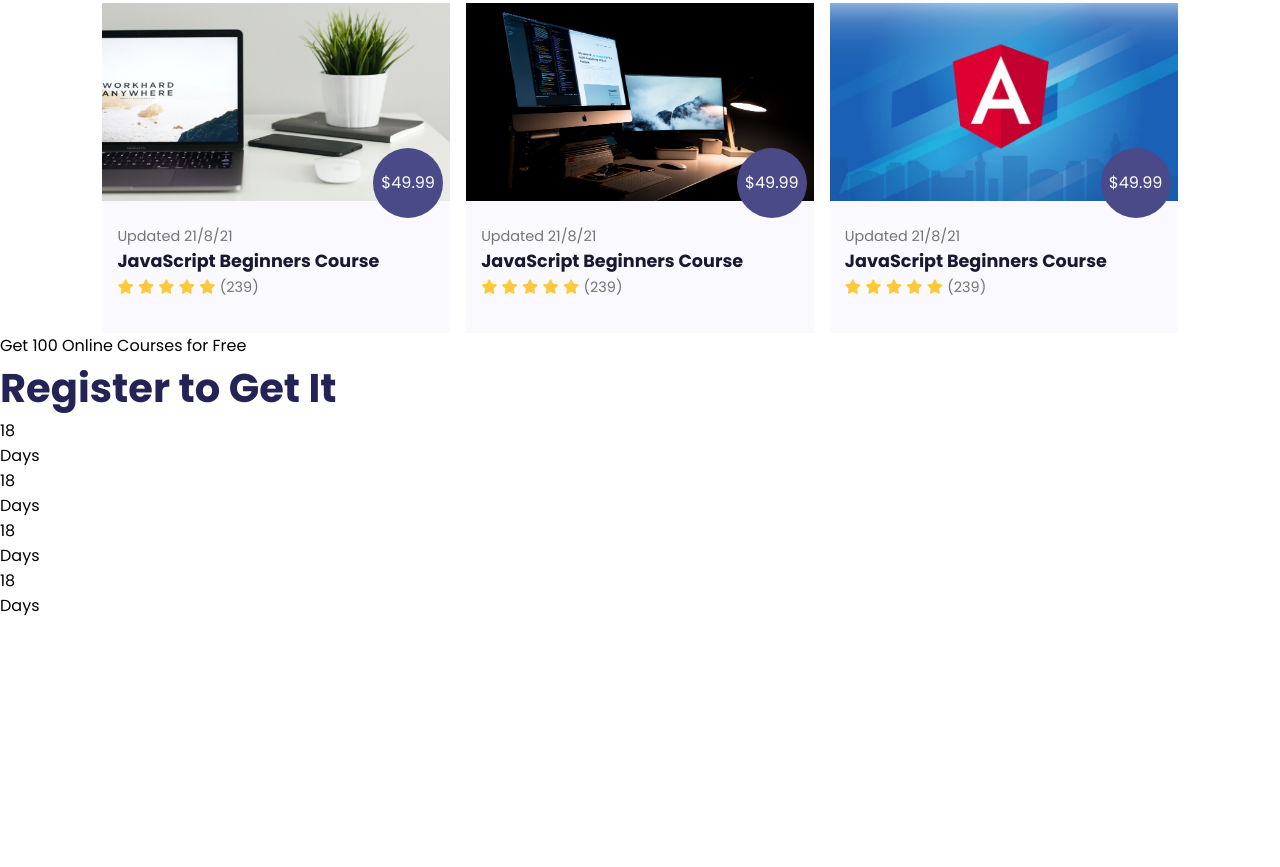
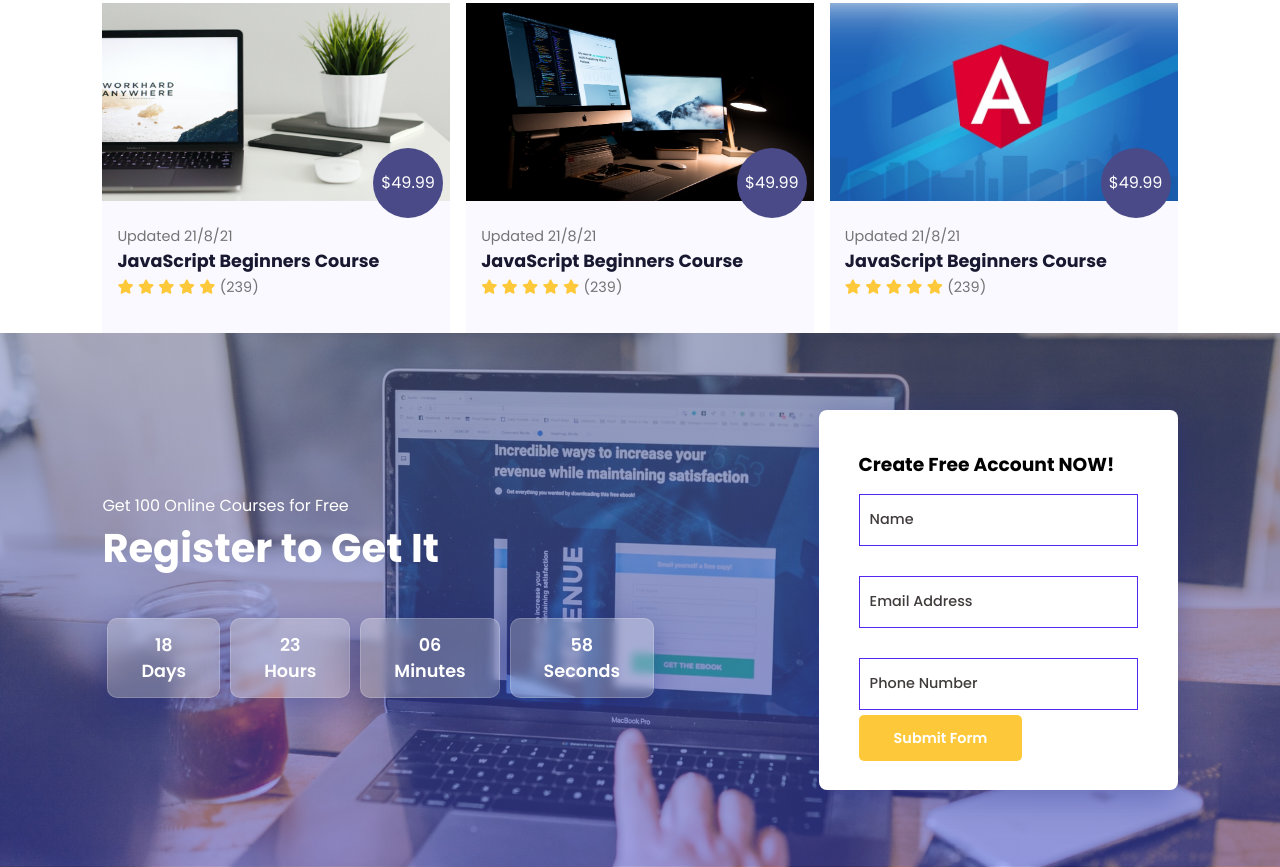
Before and after one commit to jaturaorn/freetime-project, a plain HTML site: page index.html in a window 1280 px wide. Shown: the part 1713-2580 px from the top of the page. Before the commit the page ends 2331 px from the top, so only its background shows below. Drawn offline with Linux system fonts and the light colour scheme.

Commit message:
Finish in registration section

```diff
--- a/index.html
+++ b/index.html
@@ -174,29 +174,39 @@
 
     <!-- Registration -->
 
-    <div id="regisration">
+    <div id="registration">
       <div class="reminder">
         <p>Get 100 Online Courses for Free</p>
         <h1>Register to Get It</h1>
         <div class="time">
-          18 <br />
-          Days
+          <div class="date">
+            18 <br />
+            Days
+          </div>
+          <div class="date">
+            23 <br />
+            Hours
+          </div>
+          <div class="date">
+            06 <br />
+            Minutes
+          </div>
+          <div class="date">
+            58 <br />
+            Seconds
+          </div>
         </div>
-        <div class="time">
-          18 <br />
-          Days
-        </div>
-        <div class="time">
-          18 <br />
-          Days
-        </div>
-        <div class="time">
-          18 <br />
-          Days
+      </div>
+      <div class="form">
+        <h3>Create Free Account NOW!</h3>
+        <input type="text" placeholder="Name" name="" id="" />
+        <input type="text" placeholder="Email Address" name="" id="" />
+        <input type="text" placeholder="Phone Number" name="" id="" />
+        <div class="btn">
+          <a class="yellow href="#">Submit Form</a>
         </div>
       </div>
     </div>
-    <div class="form"></div>
   </body>
   <script src="index.js"></script>
   <script
--- a/style.css
+++ b/style.css
@@ -231,3 +231,87 @@ nav .navigation ul li a:hover {
   right: 7px;
   bottom: 115px;
 }
+
+/* registration */
+
+#registration {
+  padding: 6vw 8vw 6vw 8vw;
+  background-image: linear-gradient(
+      rgba(99, 112, 168, 0.5),
+      rgba(81, 91, 233, 0.5)
+    ),
+    url("images/signup.jpg");
+  width: 100%;
+  height: 100%;
+  background-size: cover;
+  background-position: center;
+  display: flex;
+  justify-content: space-between;
+  align-items: center;
+}
+
+#registration .reminder {
+  color: #fff;
+}
+
+#registration .reminder h1 {
+  color: #fff;
+}
+
+#registration .reminder .time {
+  display: flex;
+  margin-top: 40px;
+}
+
+#registration .reminder .time .date {
+  text-align: center;
+  padding: 13px 33px;
+  background: rgba(255, 255, 255, 0.25);
+  /* ใช้เอฟเฟกต์การแบลอภาพ ขนาด 4 พิกเซลล์กับส่วนหลังขององค์ประกอบนั้น */
+  backdrop-filter: blur(4px);
+  box-shadow: 0 8px 32px 0 rgba(31, 38, 135, 0.37);
+  border-radius: 10px;
+  margin: 0 5px 10px 5px;
+  border: 1px solid rgba(255, 255, 255, 0.18);
+  font-size: 1.1rem;
+  font-weight: 600;
+}
+
+#registration .form {
+  background: #fff;
+  border-radius: 8px;
+  display: flex;
+  flex-direction: column;
+  padding: 40px;
+  box-shadow: 0 8px 32px 0 rgba(31, 38, 135, 0.37);
+}
+
+#registration .form input {
+  margin: 15px 0;
+  padding: 15px 10px;
+  border: 1px solid rgb(84, 40, 241);
+  outline: none;
+}
+
+#registration .form input::placeholder {
+  color: #413c3c;
+  font-weight: 500;
+  font-size: 0.9rem;
+}
+
+#registration .form a.yellow {
+  text-decoration: none;
+  font-size: 0.9rem;
+  padding: 13px 35px;
+  background-color: #fff;
+  font-weight: 600;
+  border-radius: 5px;
+  color: #fff;
+  background: #fdc93b;
+  transition: 0.3s ease;
+}
+
+#registration .form a.yellow:hover {
+  color: rgb(21, 21, 100);
+  background: #fff;
+}
```
